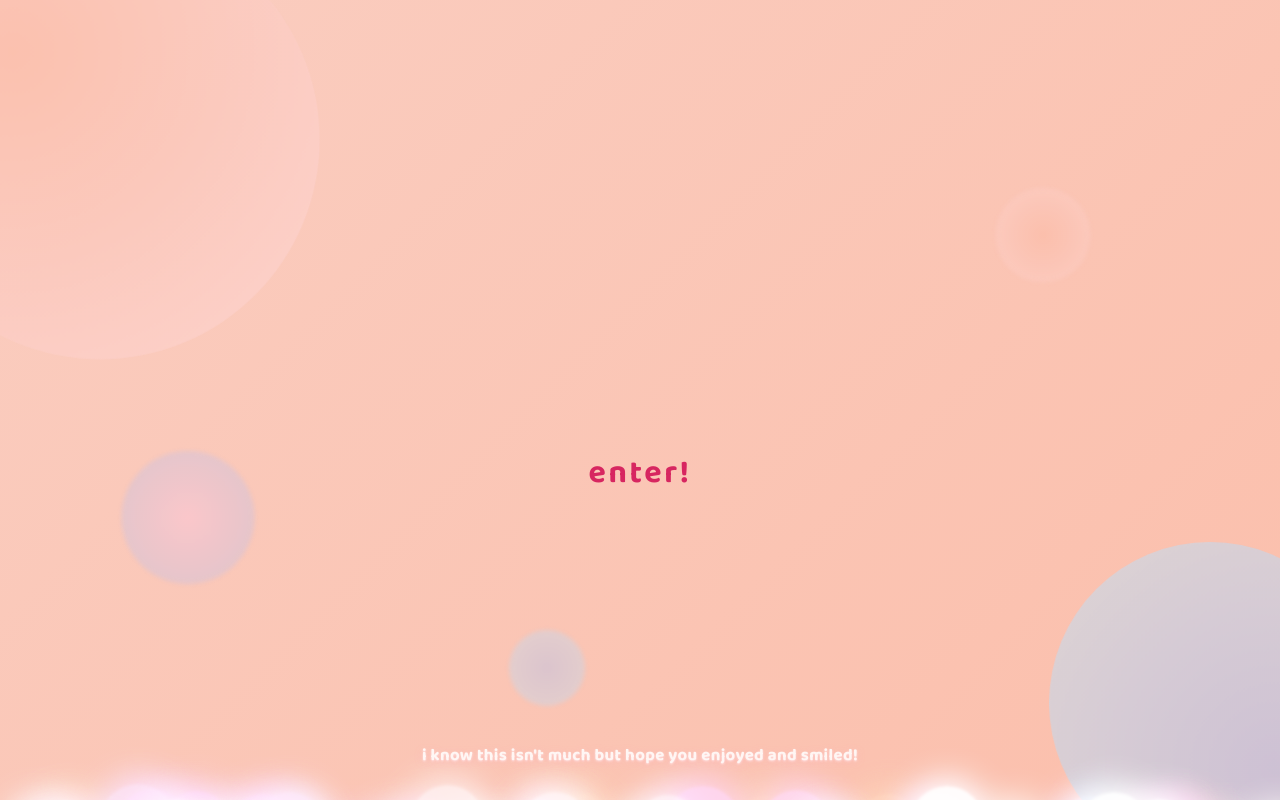
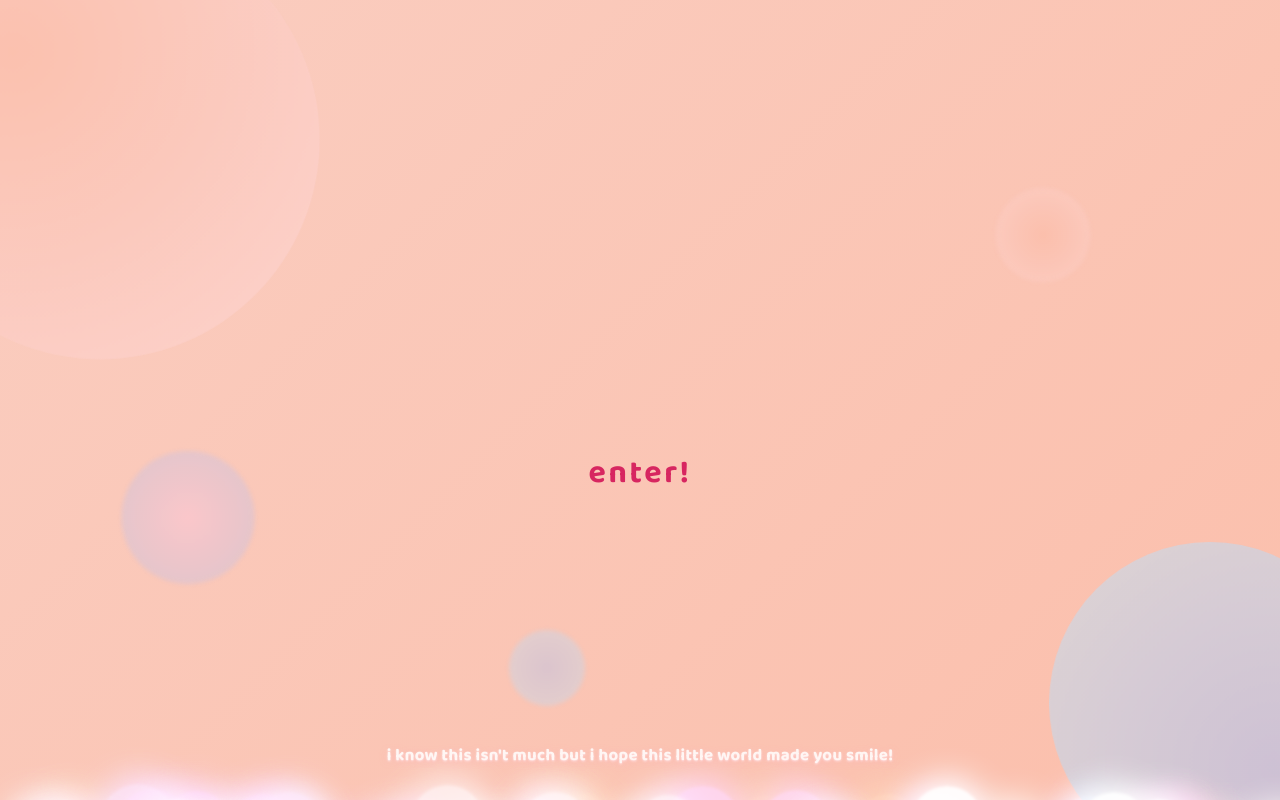
Before and after one commit to dwu006/carmella, a React (Vite) app: page / in a window 1280 px wide. Built offline with nearby package versions, Linux system fonts and the light colour scheme.

Commit message:
note update

```diff
--- a/src/App.tsx
+++ b/src/App.tsx
@@ -28,7 +28,7 @@ function LandingScreen({ onEnter, hidden }: { onEnter: () => void, hidden: boole
             <span className="enter-btn-text">enter!</span>
           </button>
           <div className="bubbly-footer">
-            <span>i know this isn't much but hope you enjoyed and smiled!</span>
+            <span>i know this isn't much but i hope this little world made you smile!</span>
           </div>
         </>
       )}
```
